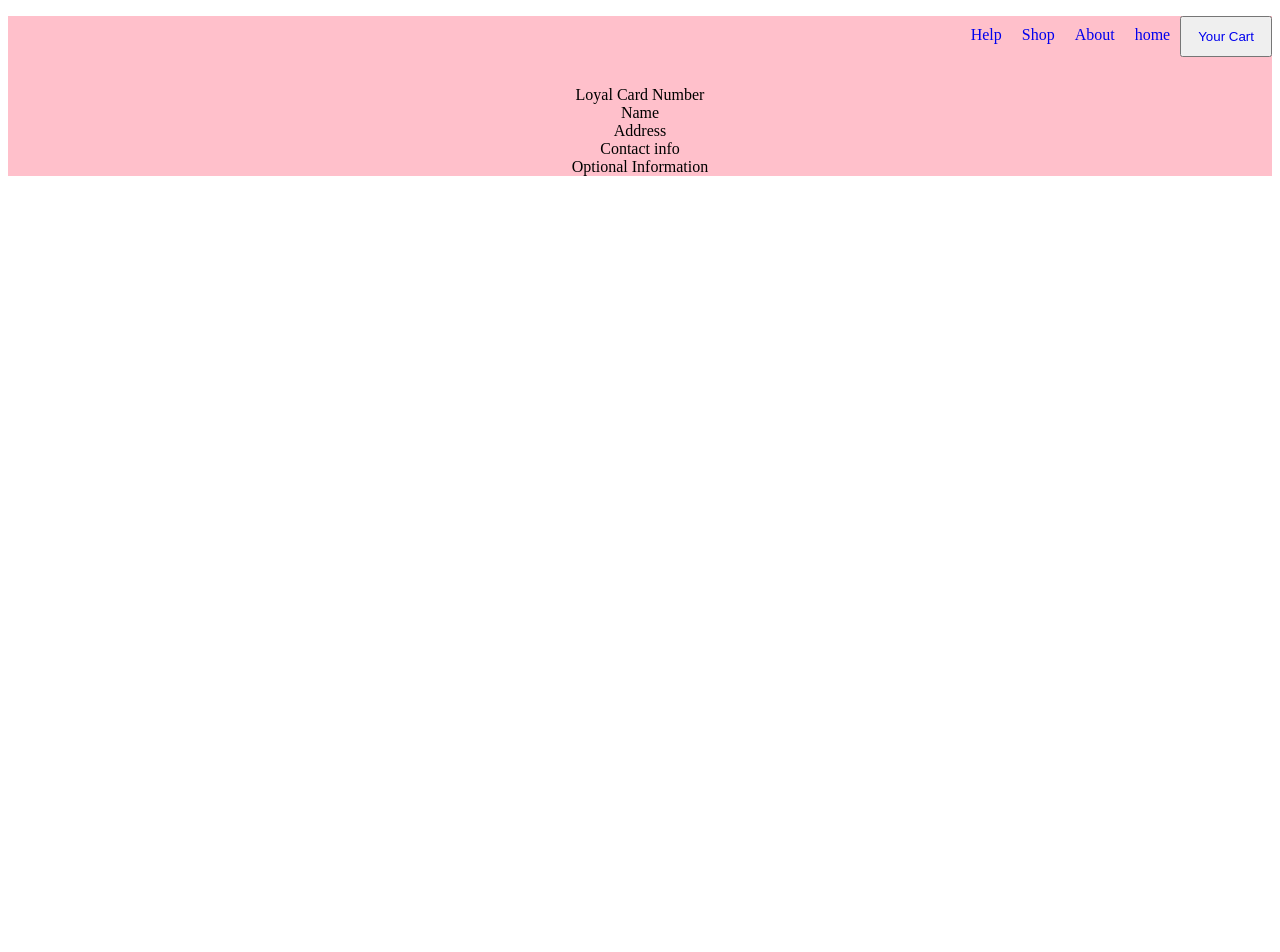
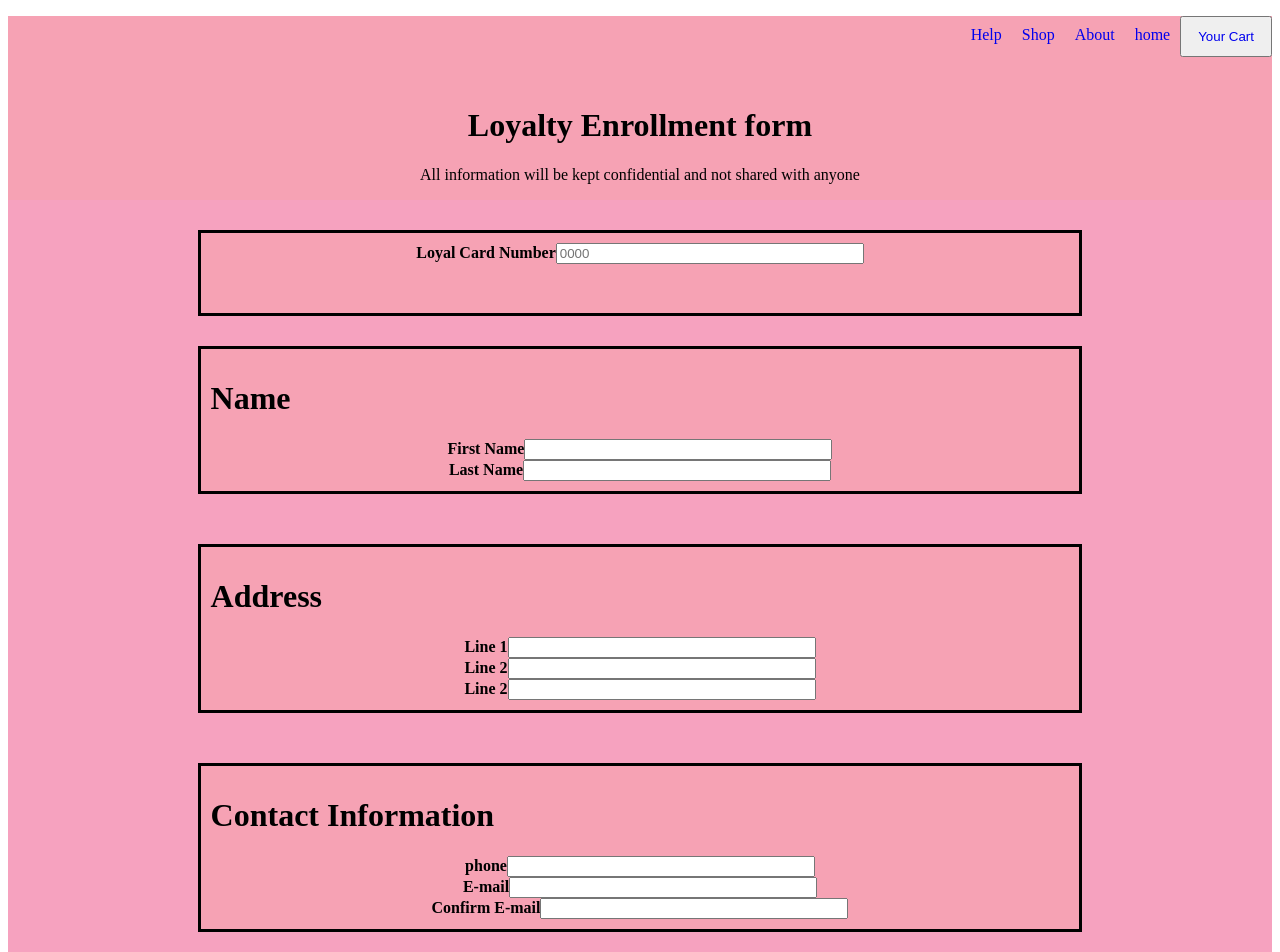
Before and after one commit to mtravers1/onlineretailwebsite, a React (Create React App) app: page /loyaltycard in a window 1280 px wide. Shown: the top 952 px of the page. Before the commit the page ends 800 px from the top, so only its background shows below. Built offline with nearby package versions, Linux system fonts and the light colour scheme.

Commit message:
working on lyalty page

```diff
--- a/src/index.css
+++ b/src/index.css
@@ -495,6 +495,47 @@ height:30px
 
 }
 
-#loyaltycard{
-  background-color: pink;
+#loyal{
+  width:70%
 }
+
+#loyalcn{
+  border: 2px solid;
+  display:flex;
+  justify-content: center;
+  align-items: center;
+  height:100px
+
+}
+
+#loyal input{
+  width: 300px;
+}
+
+#body{
+  text-align: center;
+  display: flex;
+    justify-content: center;
+    background-color: #f6a2bf;
+}
+
+#loyalname h1{
+
+display: flex;
+
+}
+
+#loyalname{
+  margin-top: 30px;
+    border: 3px solid;
+    background-color: #f6a2b4;
+    padding: 10px;
+    font-weight: bolder;
+}
+
+#center{
+  display: flex;
+  flex-direction: column;
+  align-items: center;
+  text-align: left;
+}
--- a/src/page/loyaltycard.js
+++ b/src/page/loyaltycard.js
@@ -4,33 +4,101 @@ const Loyalty = ()=>{
     return(
 
 
-        <div id="loyaltycard">
+        <div  style={{backgroundColor:"#f6a2b4"}}>
                     <Navbar/>
 
-            <div>
-                <div id="loyalcn">
-                    <label>Loyal Card Number</label>
+
+                    <div>
+                        <form></form>
+                        <h1>Loyalty Enrollment form</h1>
+                        <p>All information will be kept confidential and not shared with anyone</p>
+                    </div>
+                <div id="body">
+            <div id="loyal">
+                <div>
+                <div id="loyalname" style={{height:"60px", alignItems:"center", justifyContent:"center"}} >
+
+                    <label for="cardnumber">Loyal Card Number</label>
+                    <input type='text' placeholder="0000"></input>
+
+                    </div>
+                </div>
 
 
+                <div id="loyalname" style={{marginBottom:"50px"}}>
+                <h1>Name</h1>
+                <div id="center">
+                    <span><label>First Name</label>
+                    <input type="text"></input></span>
+
+                    <span><label>Last Name</label>
+                    <input type="text"></input></span>
+
+                    </div>
                 </div>
 
-                <div id="loyalname">
-                    <label>Name</label>
+                <div>
 
+
+                <div id="loyalname" style={{marginBottom:"50px"}}>
+                <h1>Address</h1>
+                <div id="center">
+
+                    <span><label for="address">Line 1</label>
+                    <input type="text" name="Line1" ></input></span>
+
+                    <span><label for="address">Line 2</label>
+                    <input type="text" ></input></span>
+
+                   <span> <label for="address">Line 2</label>
+                    <input type="text" ></input></span>
+                    </div>
+
+
+                    </div>
                 </div>
 
-                <div id="loyaladdress">
-                <label>Address</label>
 
+
+
+
+
+
+
+                <div id="loyalname" style={{marginBottom:"50px"}}>
+
+                <h1>Contact Information</h1>
+                <div id="center">
+                    <span><label>phone</label>
+                    <input type="text"></input></span>
+
+                    <span><label>E-mail</label>
+                    <input type="text"></input></span>
+
+                    <span><label>Confirm E-mail</label>
+                    <input type="text"></input></span>
+
+                    </div>
                 </div>
 
-                <div id="loyalcontact">
-                <label>Contact info</label>
 
+
+
+                <div id="loyalname" style={{marginBottom:"50px"}}>
+
+                <h1>Optional</h1>
+                <div id="center">
+                    <span><label>Gender</label>
+                    <input type="text"></input></span>
+
+                    <span><label>Birthday</label>
+                    <input type="text"></input></span>
+
+                    </div>
                 </div>
 
-                <div id="loyalopt">
-                <label>Optional Information</label>
+
+
 
                 </div>
 
@@ -40,6 +108,7 @@ const Loyalty = ()=>{
 
 
             </div>
+            <button type="Submit">Submit</button>
         </div>
     )
 }
```
